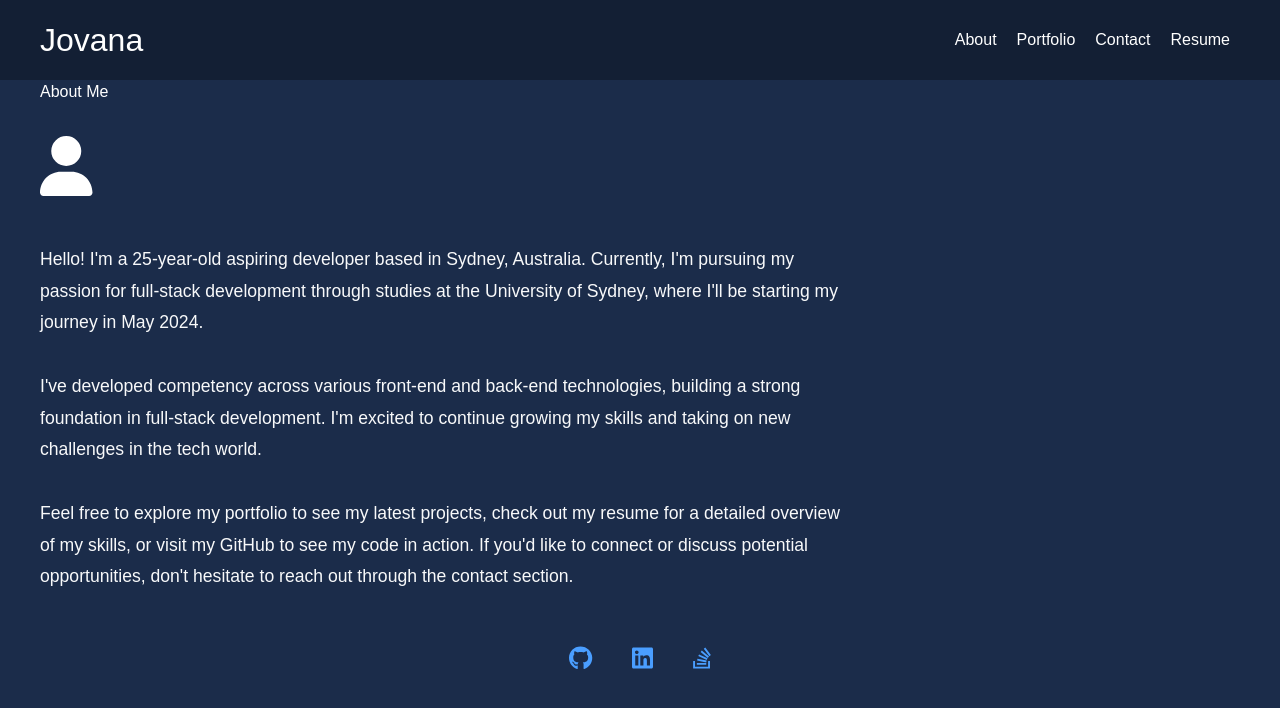
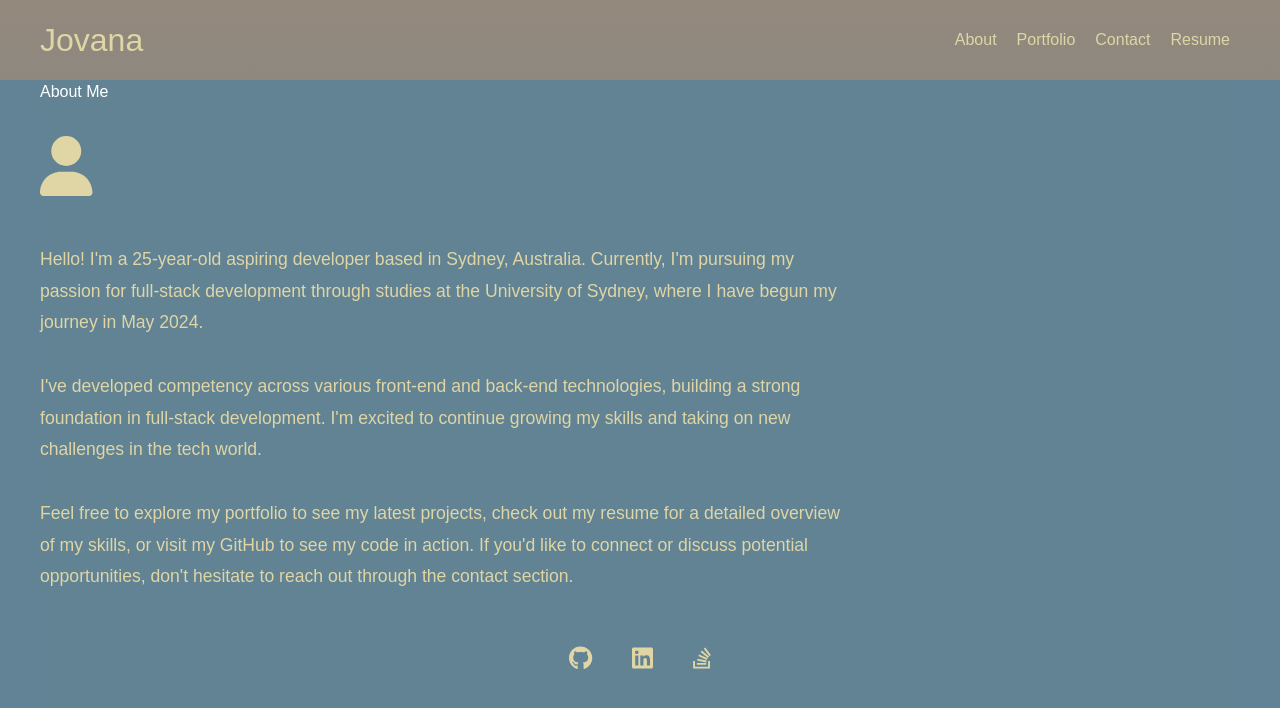
Before and after one commit to Jovana667/React-Portfolio, a React (Vite) app: page / in a window 1280 px wide. Shown: the top 708 px of the page. Built offline with nearby package versions, Linux system fonts and the light colour scheme.

Commit message:
final styling changes

```diff
--- a/src/components/About.jsx
+++ b/src/components/About.jsx
@@ -17,8 +17,8 @@ const About = () => {
       <p className="bio-text">
         Hello! I'm a 25-year-old aspiring developer based in Sydney, Australia.
         Currently, I'm pursuing my passion for full-stack development through
-        studies at the University of Sydney, where I'll be starting my journey
-        in May 2024.
+        studies at the University of Sydney, where I have begun my journey in
+        May 2024.
       </p>
       <p className="bio-text">
         I've developed competency across various front-end and back-end
--- a/src/styles/index.css
+++ b/src/styles/index.css
@@ -1,14 +1,25 @@
 @tailwind base;
 @tailwind components;
 @tailwind utilities;
+
+/* Color Variables */
+:root {
+  --color-slate: #628395;
+  --color-gray: #96897b;
+  --color-beige: #dfd5a5;
+  --color-gold: #dbad6a;
+  --color-copper: #cf995f;
+  --color-light: #ffffff;
+  --color-dark: #2a363b;
+}
 
 /* Base Styles */
 body {
   margin: 0;
   padding: 0;
   font-family: Arial, sans-serif;
-  background-color: #1b2c4a;
-  color: white;
+  background-color: var(--color-slate);
+  color: var(--color-light);
 }
 
 /* Layout Containers */
@@ -24,6 +35,8 @@ body {
   display: flex;
   flex-direction: column;
   align-items: flex-start;
+  border-radius: 8px;
+  background-color: rgba(98, 131, 149, 0.7);
 }
 
 /* Header Styles */
@@ -32,28 +45,33 @@ body {
   justify-content: space-between;
   align-items: center;
   padding: 20px 40px;
-  background-color: rgba(0, 0, 0, 0.3);
+  background: linear-gradient(
+    to bottom,
+    rgba(150, 137, 123, 0.95),
+    rgba(150, 137, 123, 0.85)
+  );
   height: 80px;
 }
 
 .main-header h1 {
-  color: white;
+  color: var(--color-beige);
   font-size: 32px;
   margin: 0;
 }
 
 /* Navigation */
 .nav-button {
-  color: white;
+  color: var(--color-beige);
   background: none;
   border: none;
   padding: 5px 10px;
   cursor: pointer;
   font-size: 16px;
+  transition: color 0.3s ease;
 }
 
 .nav-button:hover {
-  color: #4a9eff;
+  color: var(--color-gold);
 }
 
 /* Common Page Elements */
@@ -61,7 +79,7 @@ body {
   text-align: left;
   margin-bottom: 40px;
   font-size: 24px;
-  color: white;
+  color: var(--color-gold);
   font-weight: bold;
   padding-left: 40px;
 }
@@ -83,156 +101,18 @@ body {
 
 .user-icon {
   font-size: 60px;
-  color: white;
+  color: var(--color-beige);
 }
 
 .bio-text {
   margin: 1rem 0;
   line-height: 1.8;
   max-width: 800px;
-  color: #f8f9fa;
+  color: var(--color-beige);
   font-size: 1.1rem;
 }
 
-/* Social Links */
-.social-links {
-  margin-top: 2rem;
-  padding-bottom: 2rem;
-  display: flex;
-  justify-content: center;
-  gap: 40px;
-  width: 100%;
-}
-
-.social-links a {
-  color: #4a9eff;
-  font-size: 24px;
-  text-decoration: none;
-  transition: color 0.2s ease, transform 0.2s ease;
-}
-
-.social-links a:hover {
-  color: white;
-  transform: translateY(-2px);
-}
-
-.social-links svg:hover {
-  transform: scale(1.1);
-  transition: transform 0.2s ease-in-out;
-}
-
-/* Contact Form */
-.contact-form {
-  width: 500px;
-  margin-left: 40px;
-  align-items: center;
-}
-
-.form-field {
-  margin-bottom: 20px;
-}
-
-.form-field label {
-  display: block;
-  color: white;
-  margin-bottom: 5px;
-  font-size: 16px;
-}
-
-.form-field input,
-.form-field textarea {
-  width: 100%;
-  padding: 8px;
-  background-color: transparent;
-  border: 1px solid black;
-  border-radius: 0;
-  color: white;
-  font-size: 16px;
-}
-
-.form-field textarea {
-  min-height: 120px;
-  resize: vertical;
-}
-
-.form-field input:focus,
-.form-field textarea:focus {
-  outline: none;
-  border-color: white;
-}
-
-.submit-btn {
-  background-color: #4a9eff;
-  color: white;
-  border: none;
-  padding: 8px 24px;
-  cursor: pointer;
-  font-size: 16px;
-}
-
-.submit-btn:hover {
-  background-color: #357abd;
-}
-
-/* Resume Page */
-.resume-content {
-  padding: 0 40px;
-  max-width: 800px;
-  width: 100%;
-}
-
-.download-button {
-  background-color: #4a9eff;
-  color: white;
-  padding: 12px 24px;
-  border: none;
-  border-radius: 4px;
-  font-size: 16px;
-  cursor: pointer;
-  display: flex;
-  align-items: center;
-  gap: 10px;
-  margin-bottom: 40px;
-  transition: background-color 0.2s ease;
-}
-
-.download-button:hover {
-  background-color: #357abd;
-}
-
-.proficiencies {
-  display: grid;
-  grid-template-columns: repeat(auto-fit, minmax(250px, 1fr));
-  gap: 40px;
-  margin-top: 20px;
-}
-
-.proficiency-section h3 {
-  font-size: 20px;
-  margin-bottom: 15px;
-  color: #4a9eff;
-}
-
-.proficiency-section ul {
-  list-style-type: none;
-  padding: 0;
-}
-
-.proficiency-section li {
-  color: white;
-  margin-bottom: 10px;
-  padding-left: 20px;
-  position: relative;
-}
-
-.proficiency-section li::before {
-  content: "•";
-  position: absolute;
-  left: 0;
-  color: #4a9eff;
-}
-
-/* Portfolio Styles */
+/* Portfolio Grid */
 .projects-grid {
   display: grid;
   grid-template-columns: repeat(2, 1fr);
@@ -248,10 +128,13 @@ body {
   overflow: hidden;
   aspect-ratio: 16/9;
   transition: transform 0.3s ease;
+  background-color: var(--color-gray);
+  box-shadow: 0 4px 6px rgba(0, 0, 0, 0.2);
 }
 
 .project-card:hover {
   transform: translateY(-5px);
+  box-shadow: 0 6px 12px rgba(0, 0, 0, 0.3);
 }
 
 .project-image {
@@ -265,7 +148,7 @@ body {
   bottom: 0;
   left: 0;
   right: 0;
-  background: rgba(0, 0, 0, 0.7);
+  background: rgba(98, 131, 149, 0.9);
   padding: 1rem;
   opacity: 0;
   transition: opacity 0.3s ease;
@@ -276,16 +159,159 @@ body {
 }
 
 .project-title {
-  color: white;
+  color: var(--color-beige);
   margin: 0;
   font-size: 1.2rem;
   text-align: center;
 }
 
-/* Responsive adjustments */
+/* Contact Form */
+.contact-form {
+  width: 500px;
+  margin-left: 40px;
+}
+
+.form-field {
+  margin-bottom: 20px;
+}
+
+.form-field label {
+  display: block;
+  color: var(--color-beige);
+  margin-bottom: 5px;
+  font-size: 16px;
+}
+
+.form-field input,
+.form-field textarea {
+  width: 100%;
+  padding: 8px;
+  background-color: rgba(150, 137, 123, 0.1);
+  border: 1px solid var(--color-copper);
+  border-radius: 4px;
+  color: var(--color-light);
+  font-size: 16px;
+}
+
+.form-field textarea {
+  min-height: 120px;
+  resize: vertical;
+}
+
+.form-field input:focus,
+.form-field textarea:focus {
+  outline: none;
+  border-color: var(--color-gold);
+  box-shadow: 0 0 0 2px rgba(219, 173, 106, 0.2);
+}
+
+.submit-btn {
+  background-color: var(--color-copper);
+  color: var(--color-light);
+  border: none;
+  padding: 8px 24px;
+  cursor: pointer;
+  font-size: 16px;
+  border-radius: 4px;
+  transition: all 0.3s ease;
+}
+
+.submit-btn:hover {
+  background-color: var(--color-gold);
+}
+
+/* Resume Page */
+.resume-content {
+  padding: 0 40px;
+  max-width: 800px;
+  width: 100%;
+}
+
+.download-button {
+  background-color: var(--color-copper);
+  color: var(--color-light);
+  padding: 12px 24px;
+  border: none;
+  border-radius: 4px;
+  font-size: 16px;
+  cursor: pointer;
+  display: flex;
+  align-items: center;
+  gap: 10px;
+  margin-bottom: 40px;
+  transition: all 0.3s ease;
+}
+
+.download-button:hover {
+  background-color: var(--color-gold);
+}
+
+.proficiencies {
+  display: grid;
+  grid-template-columns: repeat(auto-fit, minmax(250px, 1fr));
+  gap: 40px;
+  margin-top: 20px;
+}
+
+.proficiency-section h3 {
+  font-size: 20px;
+  margin-bottom: 15px;
+  color: var(--color-gold);
+}
+
+.proficiency-section ul {
+  list-style-type: none;
+  padding: 0;
+}
+
+.proficiency-section li {
+  color: var(--color-beige);
+  margin-bottom: 10px;
+  padding-left: 20px;
+  position: relative;
+}
+
+.proficiency-section li::before {
+  content: "•";
+  position: absolute;
+  left: 0;
+  color: var(--color-copper);
+}
+
+/* Social Links */
+.social-links {
+  margin-top: 2rem;
+  padding-bottom: 2rem;
+  display: flex;
+  justify-content: center;
+  gap: 40px;
+  width: 100%;
+}
+
+.social-links a {
+  color: var(--color-beige);
+  font-size: 24px;
+  text-decoration: none;
+  transition: all 0.2s ease;
+}
+
+.social-links a:hover {
+  color: var(--color-gold);
+  transform: translateY(-2px);
+}
+
+/* Responsive Design */
 @media (max-width: 768px) {
   .projects-grid {
     grid-template-columns: 1fr;
     gap: 1rem;
   }
+
+  .main-header {
+    padding: 20px;
+  }
+
+  .page-container {
+    padding: 0 20px;
+  }
 }
```
